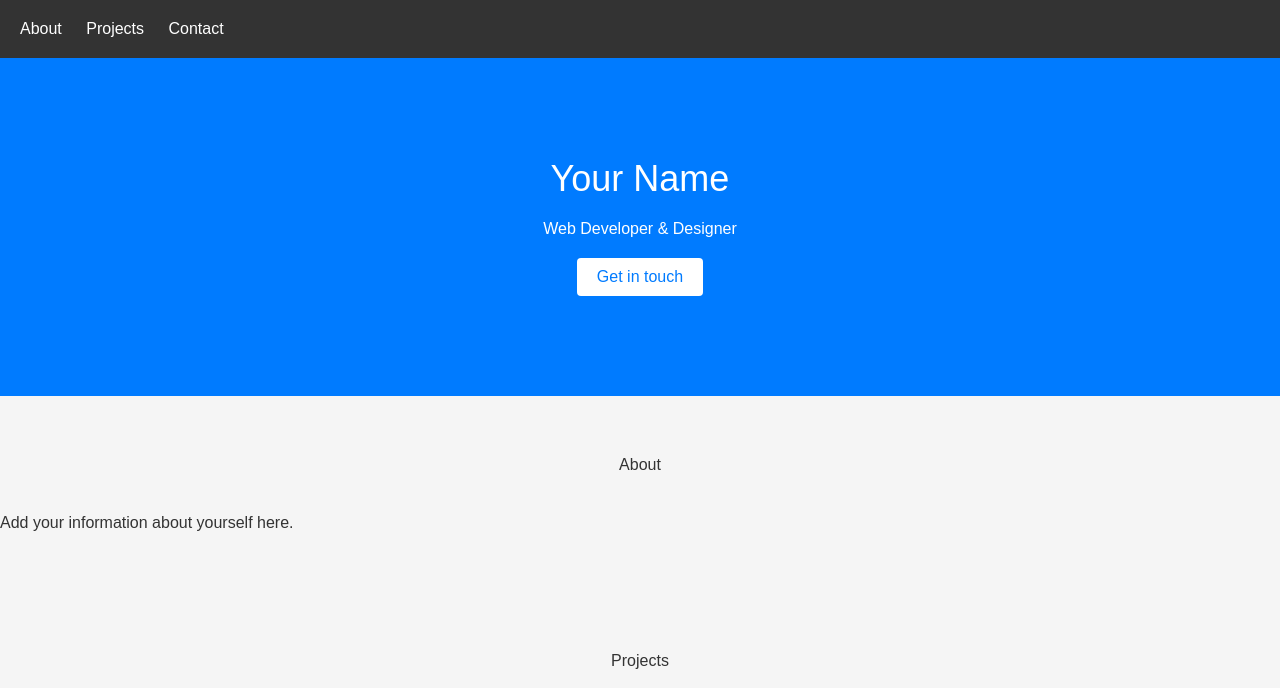
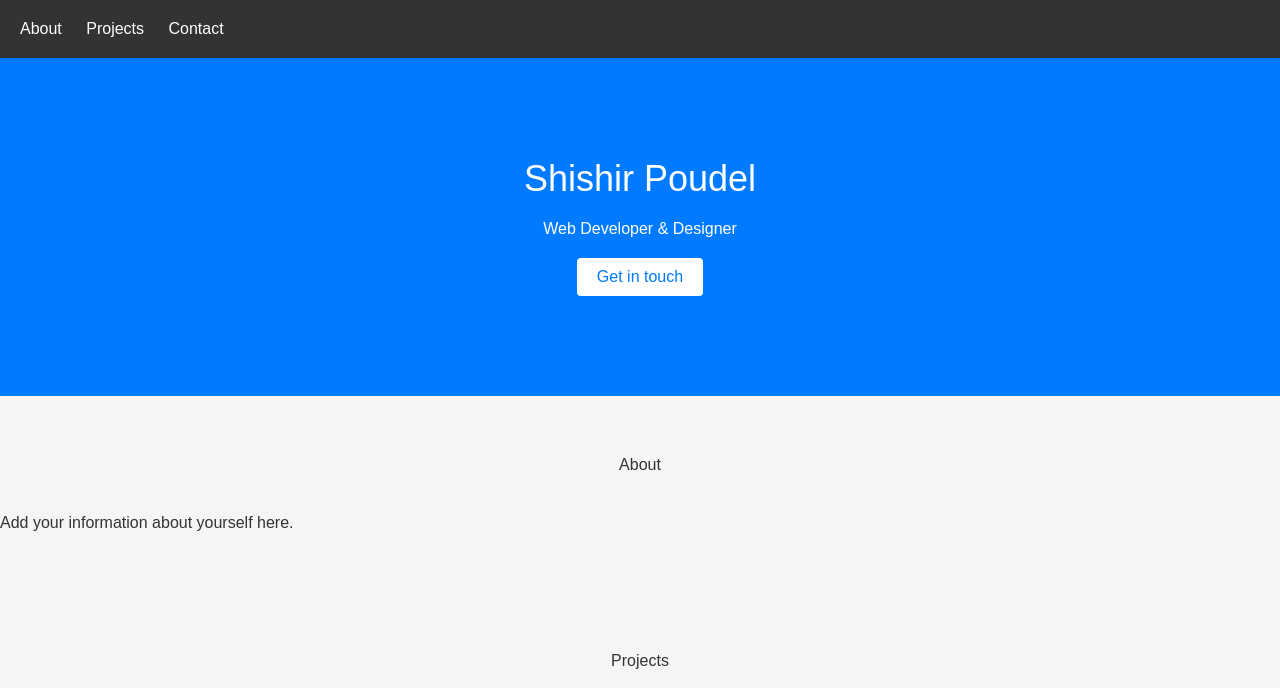
Before and after one commit to shishirpoudel/shishirpoudel.github.io, a plain HTML site: page index.html in a window 1280 px wide. Shown: the top 688 px of the page. Drawn offline with Linux system fonts and the light colour scheme; a script that the page names is missing.

Commit message:
Update index.html

```diff
--- a/index.html
+++ b/index.html
@@ -18,7 +18,7 @@
   </header>
 
   <section id="hero">
-    <h1>Your Name</h1>
+    <h1>Shishir Poudel</h1>
     <p>Web Developer & Designer</p>
     <a href="#contact" class="cta-button">Get in touch</a>
   </section>
```
